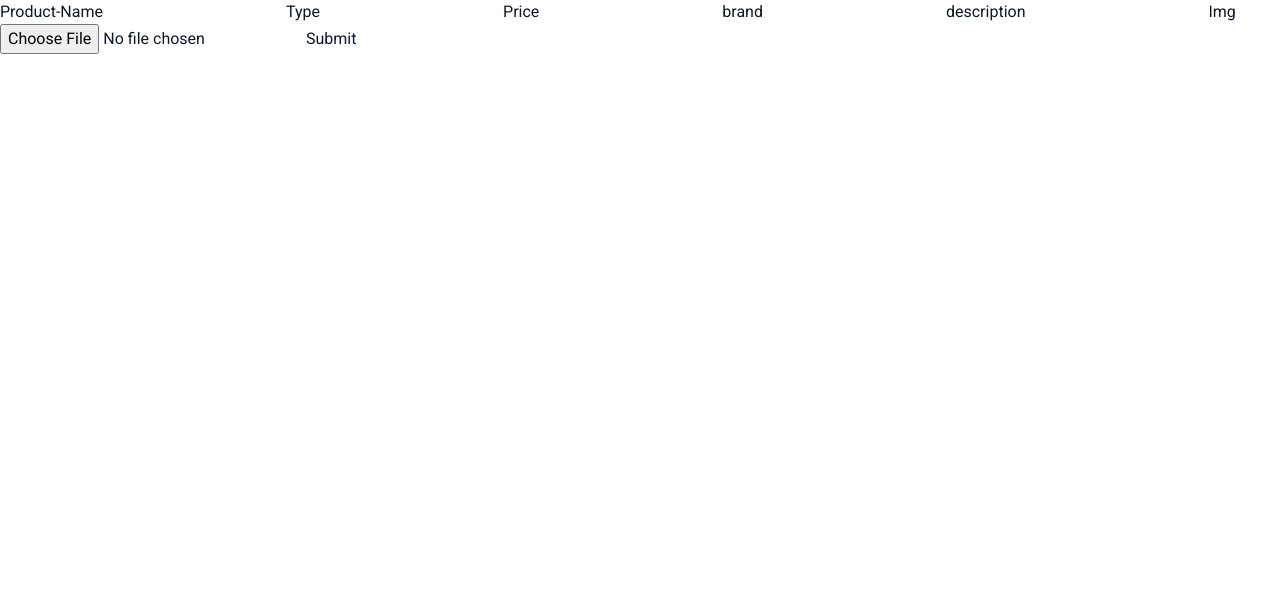
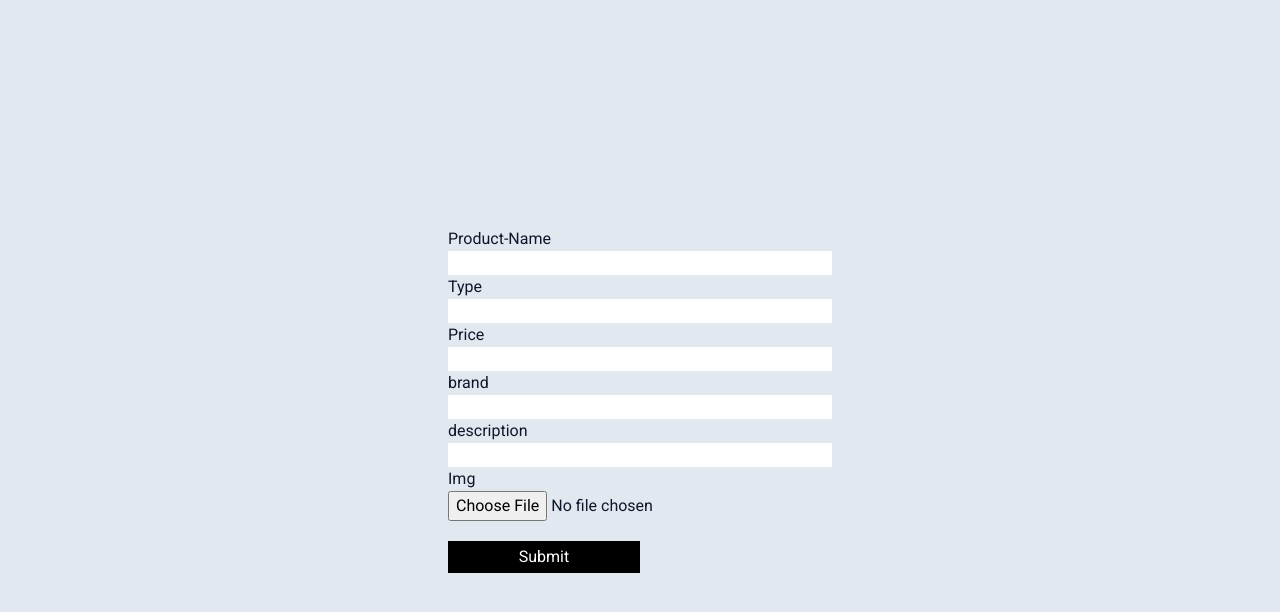
Before and after one commit to romanthapa2/itechstore-frontend, a React (Create React App) app: page /admin in a window 1280 px wide. Shown: the top 612 px of the page. Built offline with nearby package versions, Linux system fonts and the light colour scheme.

Commit message:
update : bug-fix in tailwind config due to folder

```diff
--- a/package.json
+++ b/package.json
@@ -15,6 +15,7 @@
     "@testing-library/jest-dom": "^5.17.0",
     "@testing-library/react": "^13.4.0",
     "@testing-library/user-event": "^13.5.0",
+    "autoprefixer": "^10.4.19",
     "class-variance-authority": "^0.7.0",
     "clsx": "^2.1.1",
     "concurrently": "^8.2.2",
@@ -22,6 +23,7 @@
     "form-data": "^4.0.0",
     "js-cookie": "^3.0.5",
     "lucide-react": "^0.344.0",
+    "postcss": "^8.4.40",
     "react": "^18.2.0",
     "react-dom": "^18.2.0",
     "react-redux": "^9.1.0",
@@ -63,6 +65,6 @@
   "devDependencies": {
     "dotenv-webpack": "^8.1.0",
     "nodemon": "^3.0.3",
-    "tailwindcss": "^3.4.1"
+    "tailwindcss": "^3.4.7"
   }
 }
--- a/tailwind.config.js
+++ b/tailwind.config.js
@@ -3,7 +3,7 @@ const { fontFamily } = require("tailwindcss/defaultTheme")
 /** @type {import('tailwindcss').Config} */
 module.exports = {
   darkMode: ["class"],
-  content: ["app/**/*.{js,jsx}", "components/**/*.{js,jsx}"],
+  content: ["src/**/*.{js,jsx}", "components/**/*.{js,jsx}"],
   theme: {
     container: {
       center: true,
```
Also changed, not shown: 1 other file (tests, documents, lock files or other folders).
